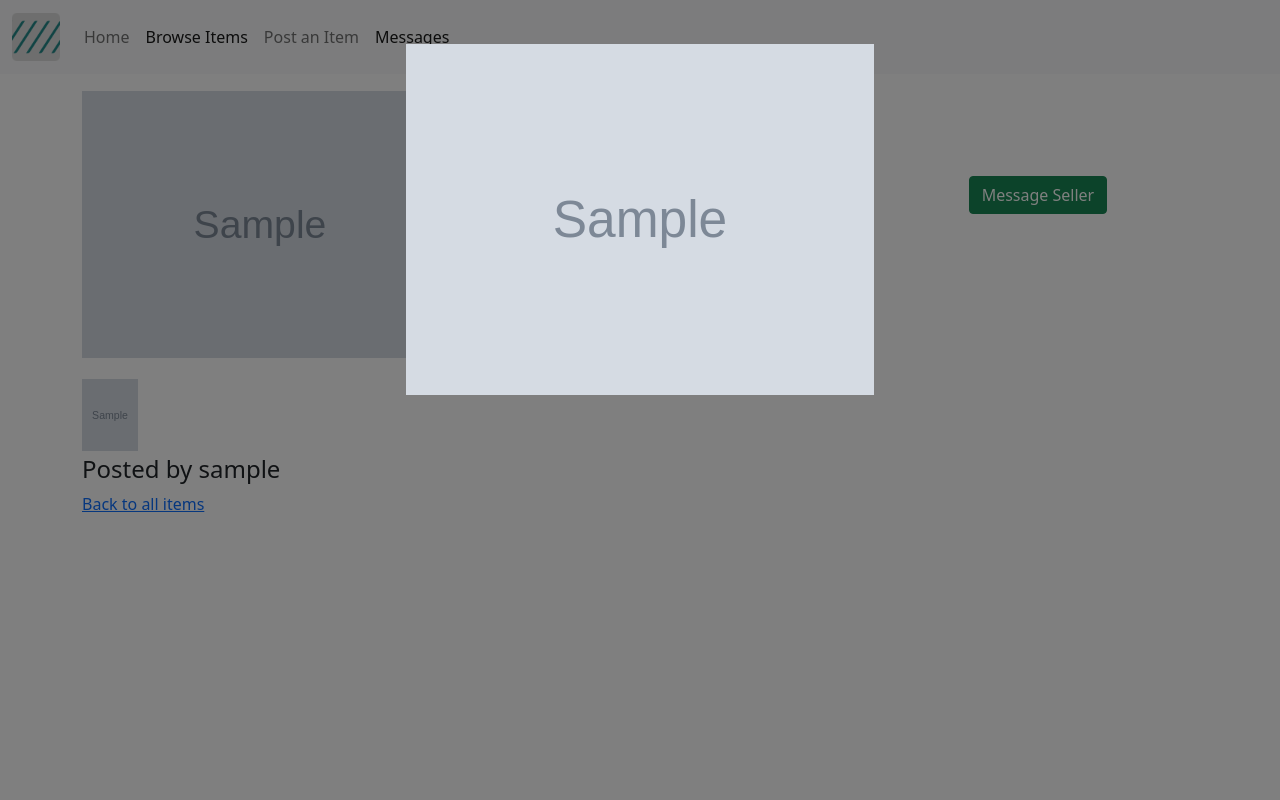
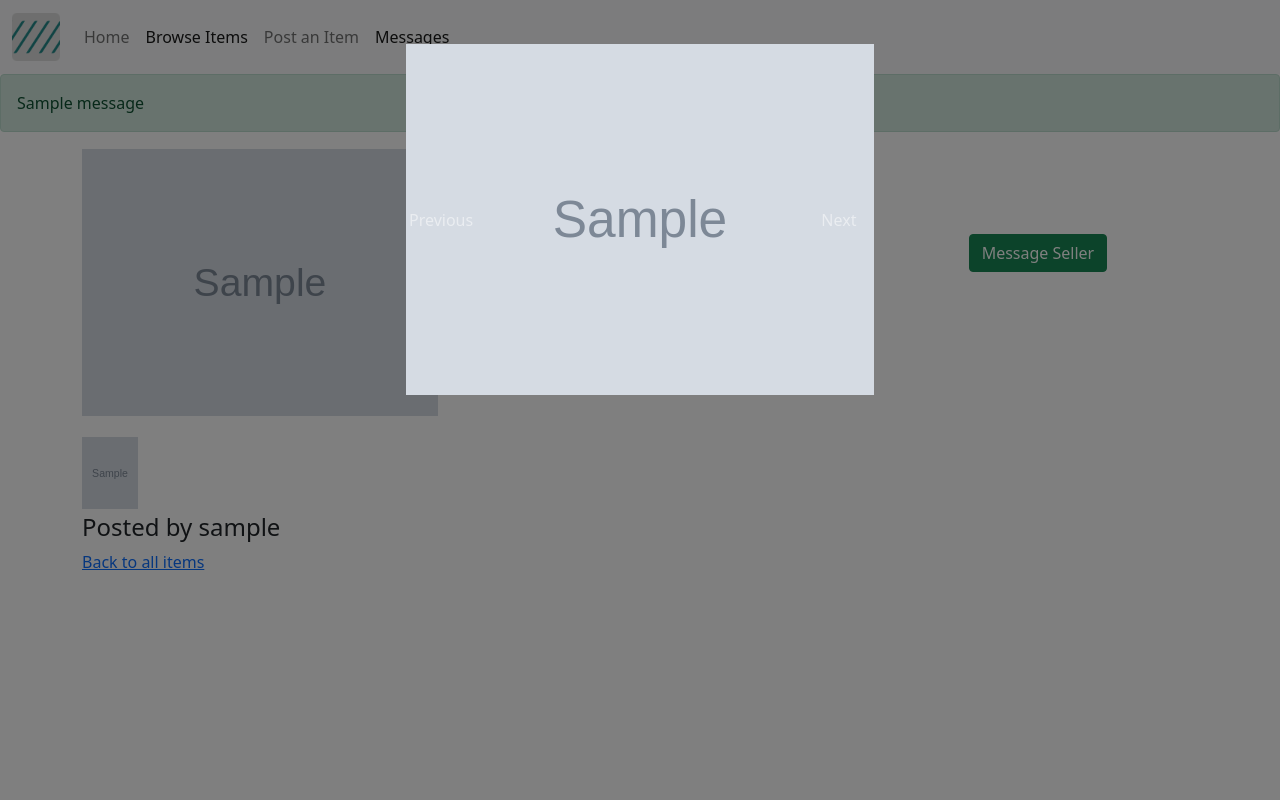
Before and after one commit to bararan/buymyjunk, a Django app: page /items/1 in a window 1280 px wide, after a click that opens the changed part. Run offline with Django 3.2, Linux system fonts and the light colour scheme; tables that the repository leaves empty hold one stand-in row (values such as "Sample post"); grey boxes marked "Sample" are stand-in pictures; one stand-in notice (Sample message) is shown; some libraries are stand-ins or nearby versions.

Commit message:
Moved alert display to base.html

```diff
--- a/items/templates/items/detail.html
+++ b/items/templates/items/detail.html
@@ -33,11 +33,11 @@
                         </div>
                     <button class="carousel-control-prev" type="button" data-bs-target="#carouselExampleControls" data-bs-slide="prev">
                         <!--span class="carousel-control-prev-icon" aria-hidden="true"></span-->
-                        <span class="visually-hidden">Previous</span>
+                        <span>Previous</span>
                     </button>
                     <button class="carousel-control-next" type="button" data-bs-target="#carouselExampleControls" data-bs-slide="next">
                         <!--span class="carousel-control-next-icon" aria-hidden="true"></span-->
-                        <span class="visually-hidden">Next</span>
+                        <span>Next</span>
                     </button>
                     </div>
                 </div>
--- a/templates/base.html
+++ b/templates/base.html
@@ -28,6 +28,13 @@
   </head>
   <body>
     {% include 'navbar.html' %}
+    {% if messages %}
+      {% for msg in messages %}
+        <div class="alert alert-{{msg.level_tag}}" role="alert">
+            {{msg.message}}
+        </div>
+      {% endfor %}
+    {% endif %}
     <div class="container mt-3 mb-3">
         {% block content %}
         {% endblock content %}
```
Also changed, not shown: items/templates/items/main.html (+0 -7 lines).
